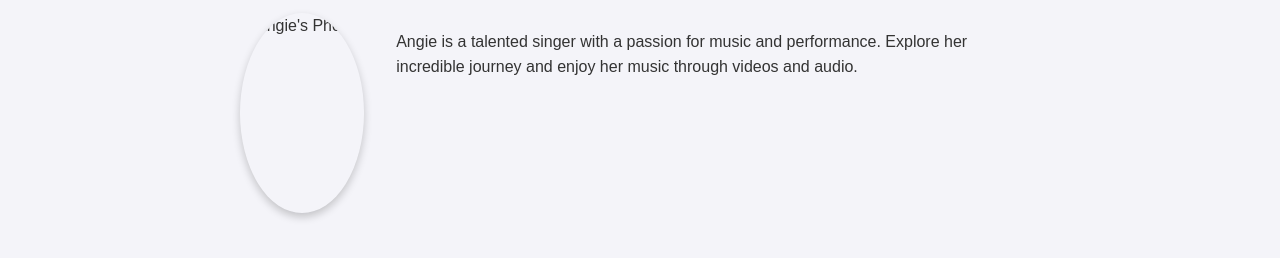
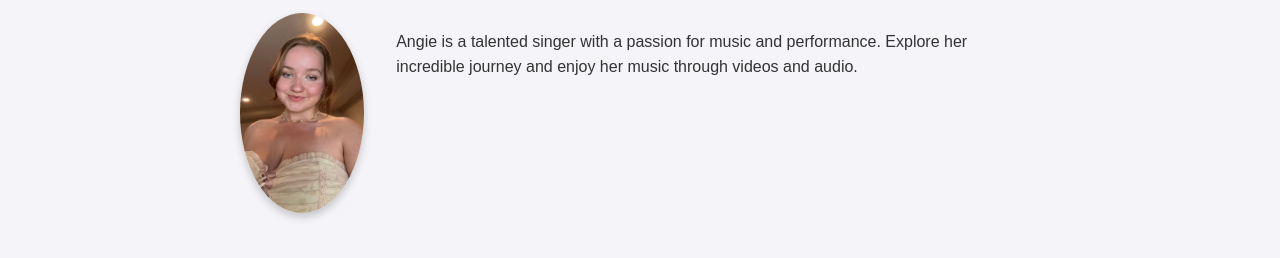
Before and after one commit to fredsolis17/angie-website, a plain HTML site: page index.html in a window 1280 px wide. Shown: the part 241-499 px from the top of the page. Drawn offline with Linux system fonts and the light colour scheme.

Commit message:
Added profile picture

```diff
--- a/index.html
+++ b/index.html
@@ -16,7 +16,7 @@
         <section id="about">
             <h2>About Angie</h2>
             <div class="about-content">
-                <img src="angie.jpg" alt="Angie's Photo" class="profile-pic">
+                <img src="angie-website.jpg" alt="Angie's Photo" class="profile-pic">
                 <p>Angie is a talented singer with a passion for music and performance. Explore her incredible journey and enjoy her music through videos and audio.</p>
             </div>
         </section>
```
Also changed, not shown: angie-website.jpg (added).
